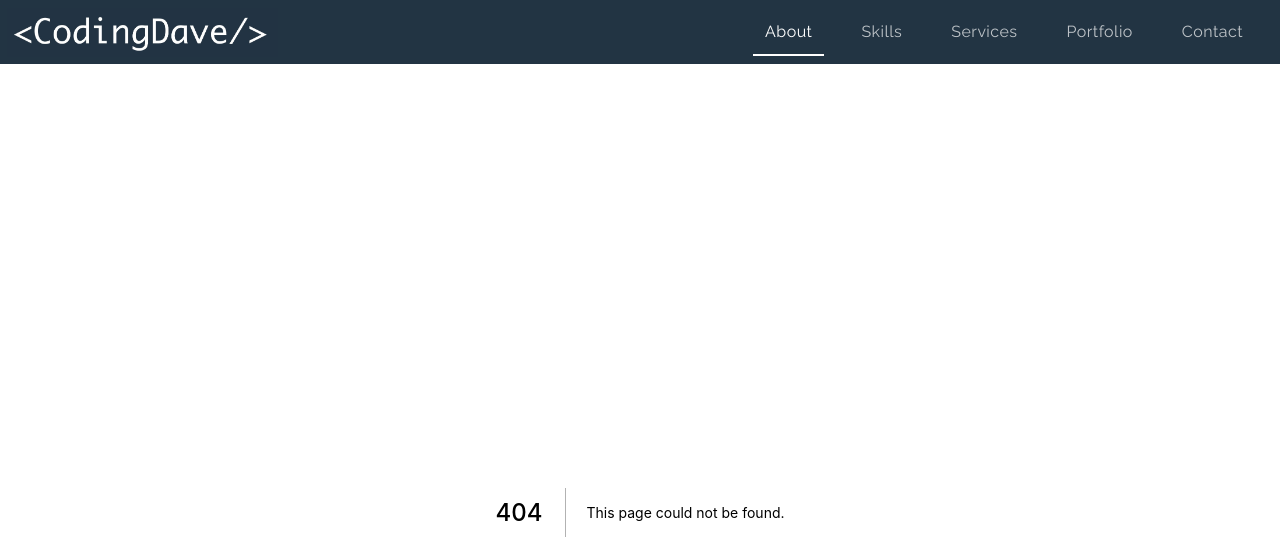
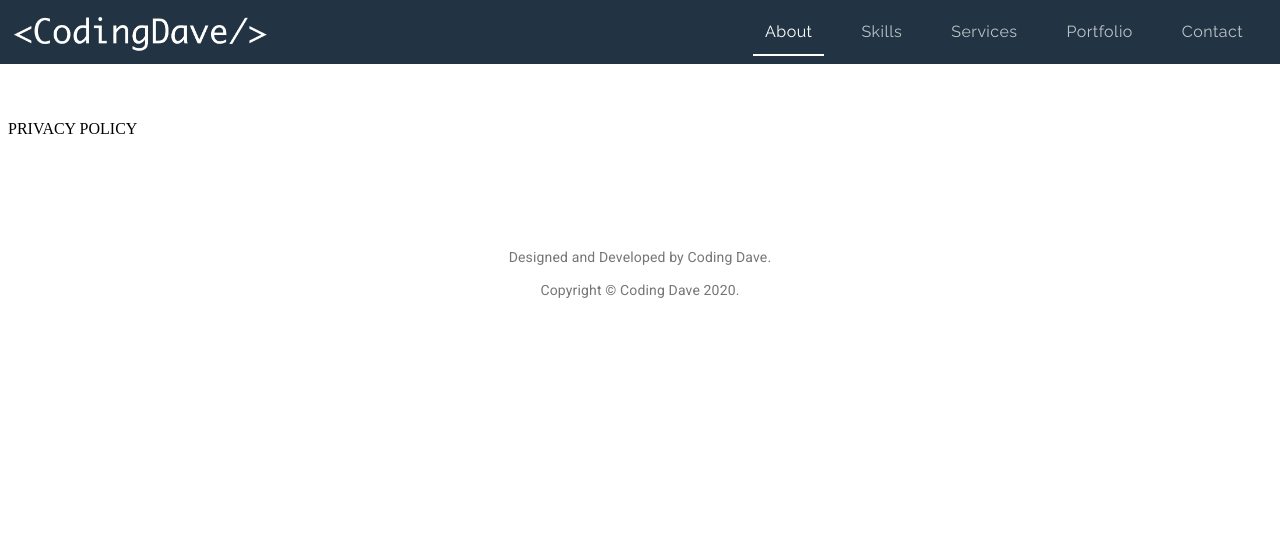
Before and after one commit to codingdave-dev/coding-dave, a Next.js app: page /privacy in a window 1280 px wide. Before the commit this address had no page. Shown: the top 560 px of the page. Built offline with nearby package versions, Linux system fonts and the light colour scheme.

Commit message:
Privacy Page Added

```diff
--- a/pages/_app.js
+++ b/pages/_app.js
@@ -6,6 +6,7 @@ import theme from "../src/theme";
 import Header from "../src/ui/Header";
 
 import ReactGA from 'react-ga'
+import Footer from "../src/Footer";
 
 ReactGA.initialize('UA-171496805-1')
 
@@ -42,6 +43,8 @@ const MyApp = (props) => {
 
 
         <Component {...pageProps} />
+
+        <Footer/>
       </ThemeProvider>
     </Fragment>
   );
--- /dev/null
+++ b/pages/privacy.js
@@ -0,0 +1,21 @@
+import React from 'react';
+import {makeStyles, useTheme} from "@material-ui/core/styles";
+import {Grid} from "@material-ui/core";
+import useMediaQuery from "@material-ui/core/useMediaQuery";
+
+const useStyles = makeStyles((theme) => ({
+    // ADD STYLES HERE
+}));
+
+const Privacy = () => {
+    const classes = useStyles();
+    const theme = useTheme();
+    const matchesSM = useMediaQuery(theme.breakpoints.down("sm"));
+    return (
+        <Grid container justify={"center"} direction={"column"}>
+            PRIVACY POLICY
+        </Grid>
+    );
+};
+
+export default Privacy;
--- /dev/null
+++ b/src/Footer.js
@@ -0,0 +1,103 @@
+import React from "react";
+import { makeStyles, useTheme } from "@material-ui/core/styles";
+import { Grid } from "@material-ui/core";
+import useMediaQuery from "@material-ui/core/useMediaQuery";
+import Typography from "@material-ui/core/Typography";
+import Link from "@material-ui/core/Link";
+
+const useStyles = makeStyles((theme) => ({
+  // ADD STYLES HERE
+}));
+
+const footerDetails = {
+  websiteName: "Coding Dave",
+  websiteURL: "http://www.codingdave.dev",
+};
+
+const footerRoutes = [
+  // {
+  //   id: 1,
+  //   name: "Privacy Policy",
+  //   link: "/privacy",
+  // },
+  // {
+  //   id: 2,
+  //   name: "Terms of Use",
+  //   link: "/terms",
+  // },
+  // {
+  //   id: 3,
+  //   name: "Contact",
+  //   link: "/contact",
+  // },
+];
+
+function Copyright({ websiteName, websiteURL }) {
+  return (
+    <Typography variant="body2" color="textSecondary" align={"center"}>
+      {"Copyright © "}
+      <Link color="inherit" href={websiteURL}>
+        {websiteName}
+      </Link>{" "}
+      {new Date().getFullYear()}
+      {"."}
+    </Typography>
+  );
+}
+
+function DesignedBy() {
+  return (
+      <Typography variant="body2" color="textSecondary" align={"center"}>
+        {"Designed and Developed by "}
+        <Link color="inherit" href={'https://codingdave.com'}>
+          Coding Dave
+        </Link>{'.'}
+      </Typography>
+  );
+}
+
+const Footer = () => {
+  const classes = useStyles();
+  const theme = useTheme();
+  const matchesSM = useMediaQuery(theme.breakpoints.down("sm"));
+  return (
+    <Grid
+      container
+      direction={"column"}
+      style={{ marginTop: "6em", marginBottom: "4em" }}
+    >
+      <Grid item>
+        <Grid item container justify={"center"}>
+          {footerRoutes && footerRoutes.map((route) => (
+            <Grid
+              key={route.id}
+              item
+              style={{ paddingLeft: "1em", paddingRight: "1em" }}
+            >
+              <Typography variant={"body2"}>
+                <Link
+                  color="inherit"
+                  href={route.link}
+                  style={{ textDecoration: "none" }}
+                >
+                  {route.name}
+                </Link>
+              </Typography>
+            </Grid>
+          ))}
+        </Grid>
+      </Grid>
+      <Grid item style={{ marginTop: "0.8em" }}>
+        <DesignedBy/>
+      </Grid>
+      <Grid item style={{ marginTop: "0.8em" }}>
+        <Copyright
+          websiteName={footerDetails.websiteName}
+          websiteURL={footerDetails.websiteURL}
+        />
+      </Grid>
+    </Grid>
+  );
+};
+
+export default Footer;
--- a/src/ui/ProfileHeader.js
+++ b/src/ui/ProfileHeader.js
@@ -95,6 +95,7 @@ const ProfileHeader = ({ showContact }) => {
                     textDecoration: "none",
                   }}
                   href={"https://github.com/codingdave-dev"}
+                  rel={'noopener noreferrer'}
                   target={"_blank"}
                   aria-owns={"CodingDave gitHub Link"}
                 >
@@ -109,6 +110,7 @@ const ProfileHeader = ({ showContact }) => {
                   href={
                     "https://www.facebook.com/codingDave.dev/?eid=ARCmHFMi1v7kKZNDB9eN9Ks5QXhSh8dR0FBIwElneNgxiVcs7sLVdmx97c_xdV3Td1r-_piMerskk50C"
                   }
+                  rel={'noopener noreferrer'}
                   target={"_blank"}
                   aria-owns={"CodingDave Facebook Link"}
                 >
@@ -121,6 +123,7 @@ const ProfileHeader = ({ showContact }) => {
                     textDecoration: "none",
                   }}
                   href={"https://twitter.com/coding_dave"}
+                  rel={'noopener noreferrer'}
                   target={"_blank"}
                   aria-owns={"CodingDave Twitter Link"}
                 >
@@ -133,6 +136,7 @@ const ProfileHeader = ({ showContact }) => {
                     textDecoration: "none",
                   }}
                   href={"https://www.instagram.com/codingdave.dev/"}
+                  rel={'noopener noreferrer'}
                   target={"_blank"}
                   aria-owns={"CodingDave Instagram Link"}
                 >
@@ -145,6 +149,7 @@ const ProfileHeader = ({ showContact }) => {
                     textDecoration: "none",
                   }}
                   href={""}
+                  rel={'noopener noreferrer'}
                   target={"_blank"}
                   aria-owns={"CodingDave LinkedIn Link"}
                 >
```
Also changed, not shown: pages/terms.js (added, +21 -0 lines).
